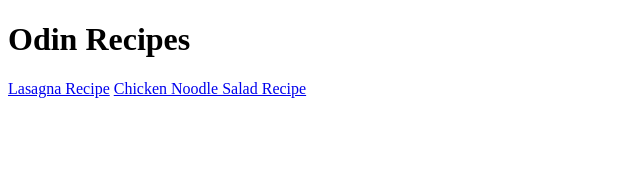
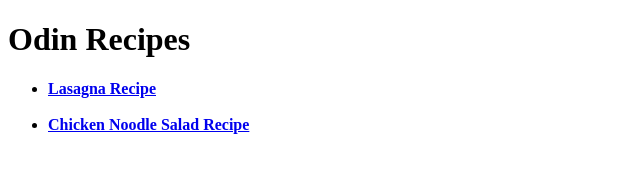
Before and after one commit to S-N-H/odin_recipes, a plain HTML site: page index.html in a window 1280 px wide. Shown: the whole page, without its empty margins (0-640 px from the left). Drawn offline with Linux system fonts and the light colour scheme.

Commit message:
Changed recipe link list Layout on index.html
Made the links into an unordered list to allow better readability.

```diff
--- a/index.html
+++ b/index.html
@@ -9,7 +9,9 @@
 <body>
     <h1>Odin Recipes</h1>
 
-    <a href="./recipes/lasagna.html">Lasagna Recipe</a>
-    <a href="./recipes/chickenNoodleSalad.html">Chicken Noodle Salad Recipe</a>
+    <ul>
+        <li><a href="./recipes/lasagna.html"><strong>Lasagna Recipe</strong></a></li> <br>
+        <li><a href="./recipes/chickenNoodleSalad.html"><strong>Chicken Noodle Salad Recipe</strong></a></li>
+    </ul>
 </body>
 </html>
```
